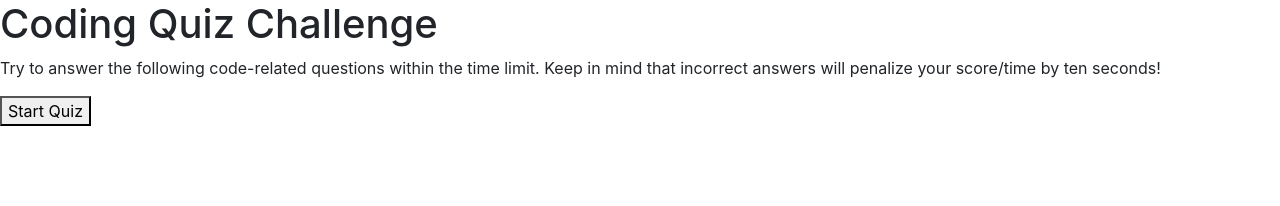
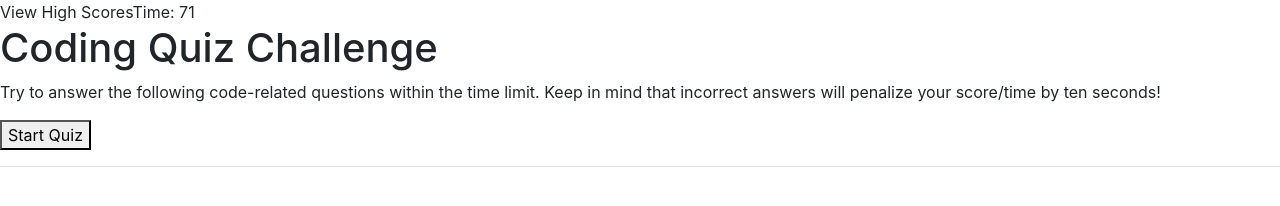
Before and after one commit to aminadabm93/codeQuiz, a plain HTML site: page index.html in a window 1280 px wide. Drawn offline with nearby package versions, Linux system fonts and the light colour scheme.

Commit message:
added timer and final score

```diff
--- a/index.html
+++ b/index.html
@@ -10,6 +10,7 @@
     <title>Code Quiz</title>
 </head>
 <body>
+    <header>View High Scores<span id="timer" class="time"></span></header>
 
     <div id="start-screen" class="start">
         <h1>Coding Quiz Challenge</h1>
--- a/script.js
+++ b/script.js
@@ -9,14 +9,18 @@
 //array for answer choices
 //array for correct answer choices
 var questionIndex =0;
-var timer = 75;
+var finalScore=0;
+var secondsLeft = 75;
 var startButton = document.querySelector("#startButton");
 var questionsDiv = document.querySelector("#questions");
 var questions = ["Commonly used data types DO NOT include:","The condition in an if/else statement is enclosed within ___.",
-    "Arrays in JavaScript can be used to store ___.", "String values must be enclosed withtin ___ when being assigned to variables",
+    "Arrays in JavaScript can be used to store ___.", "String values must be enclosed within ___ when being assigned to variables",
     "A very useful tool used during development and debugging for printing content to the debugger is:"];
+
 var answerChoices = [["Strings","Booleans","Alerts","Numbers"],["Quotes","Curly brackets","Parentheses","Square Brackets"],
     ["Numbers and strings","Other arrays","Booleans","All of the above"],["Commas","Curly brackets","Quotes","Parentheses"],["JavaScript","Terminal/bash","for loops","console.log"]];
+
+var key = [2,2,3,2,3];
 
 function startQuestions(){
     //clears start screen
@@ -30,8 +34,11 @@ function startQuestions(){
     }
     //if at the last question
     if(questionIndex==questions.length){
-        //end game screen
+        //end game
+        finalScore=secondsLeft;
+
         document.querySelector("#end-screen").style.visibility="visible";
+        document.querySelector("#final-score").textContent=finalScore;
         document.querySelector("#questions").innerHTML="";
         return null;
     }
@@ -49,20 +56,36 @@ function startQuestions(){
         list.appendChild(button);
         list.appendChild(document.createElement("br"));
     }
-    questionIndex++;
 }
 
 //this will evaluate answer right or wrong
 function nextQuestion(answerIndex){
     //update timer if wrong
+    if(answerIndex!=key[questionIndex]){
+        secondsLeft-=10;
 
+    }
+    //insert horizontal line and whether they got the question right or wrong
+    //questionsDiv.appendChild(document.createElement)
     //move onto next question
+    questionIndex++;
     startQuestions();
 }
 
+function startTime(){
+    var timer = document.querySelector("#timer");
+    var timerInterval = setInterval(function(){
+        timer.textContent="Time: "+secondsLeft;
+        secondsLeft--;
+    },1000);
+}
+//start the quiz
+startButton.addEventListener("click", startQuestions);
+startTime();
 
-startButton.addEventListener("click", startQuestions);
+questionsDiv.appendChild(document.createElement("hr"));
 document.querySelector("#end-screen").style.visibility="hidden";
+
 //this function will listen for the answer choice
 questionsDiv.addEventListener("click",function(event){
     if(event.target.matches("button")){
```
